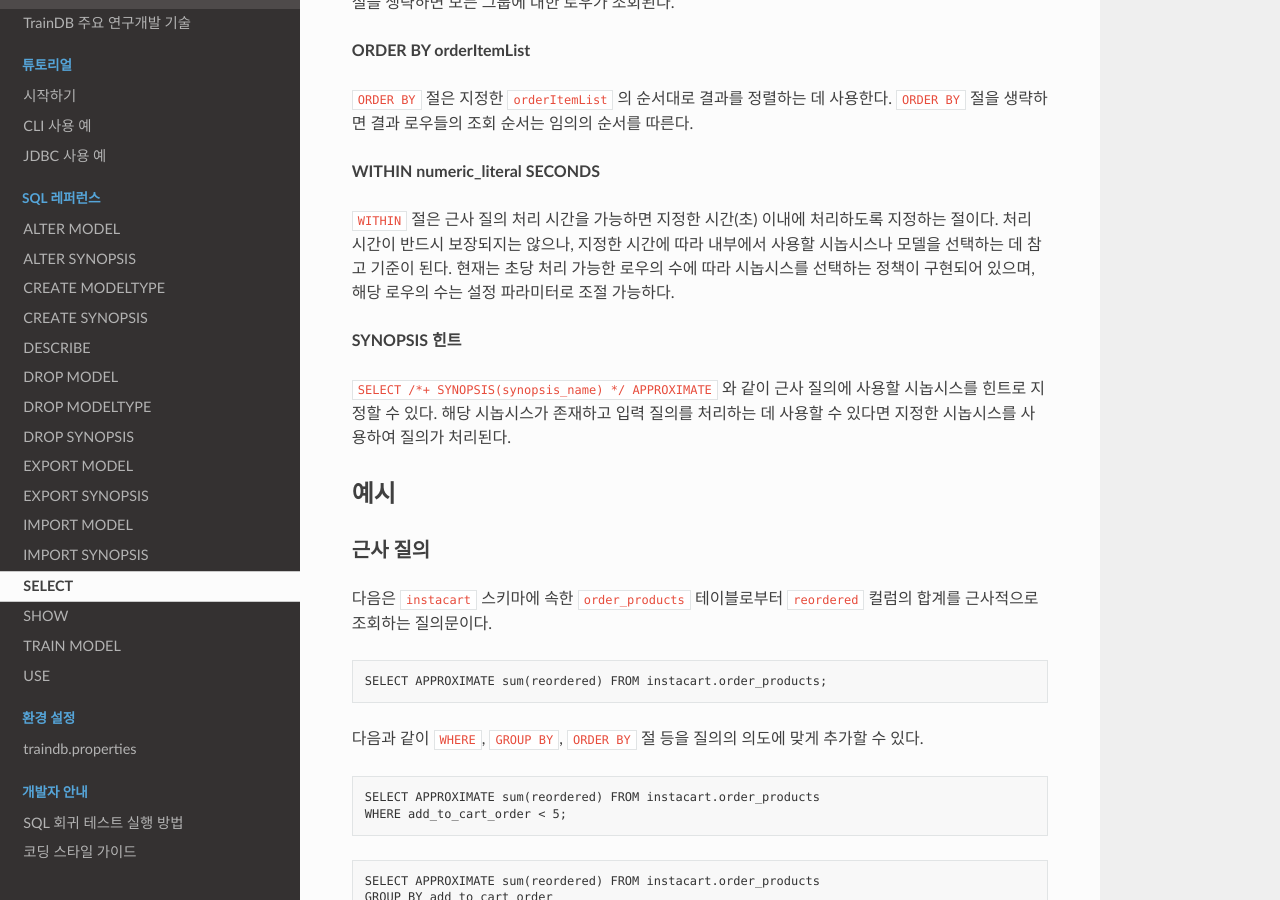
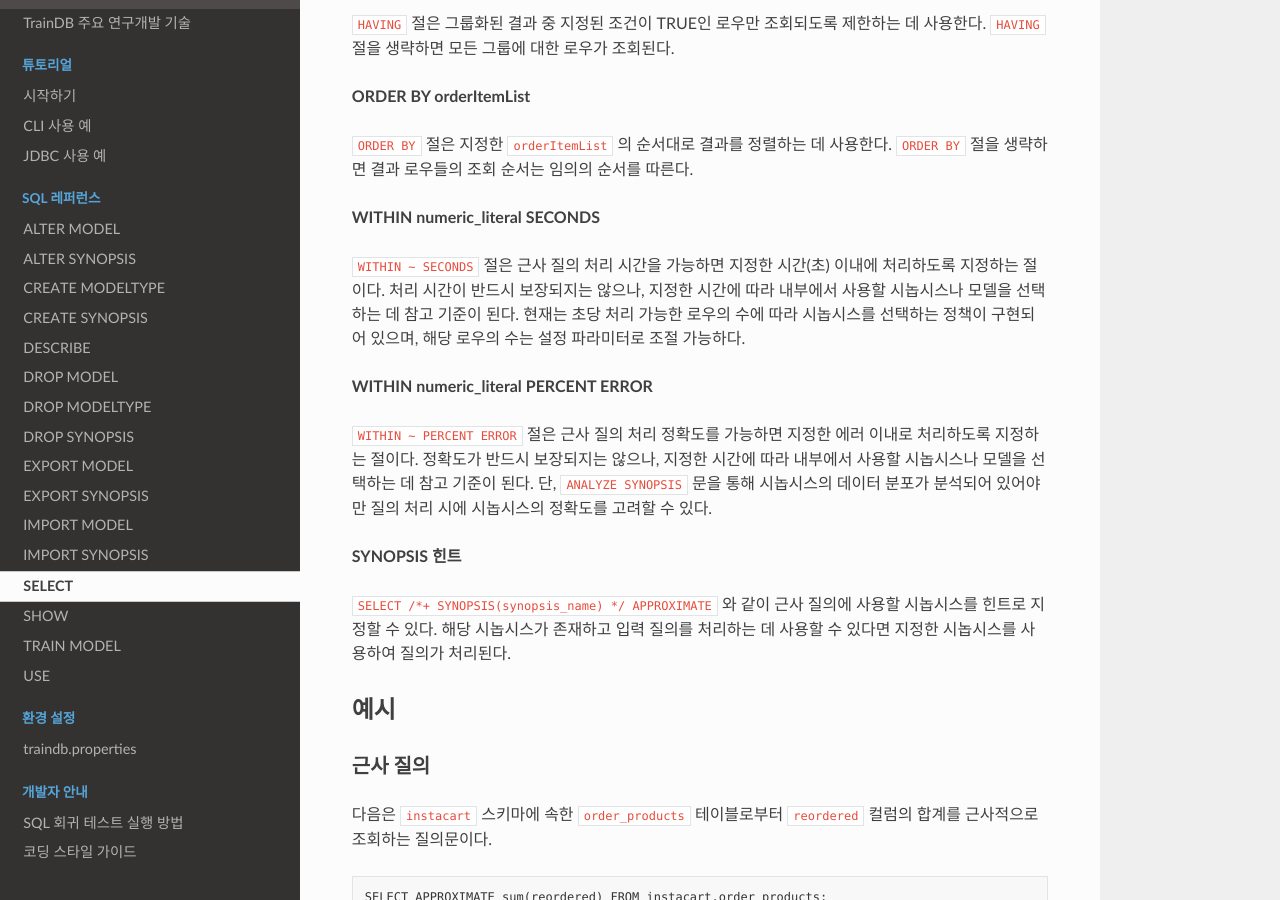
Before and after one commit to traindb-project/traindb-doc-kr, a Sphinx documentation site: the page built from docs/sql/select.rst, in a window 1280 px wide and 900 px high, scrolled down 3433 px. Built offline with Sphinx 7.4.7 and the Read the Docs theme 2.0.0, drawn with Linux system fonts in a browser that asks for light colours.

Commit message:
update v2.0 documentation - analyze synopsis, constrained aqp

```diff
--- a/docs/sql/select.rst
+++ b/docs/sql/select.rst
@@ -188,7 +188,12 @@ TrainDB는 Apache Calcite 기반으로 구현되어 있기 때문에 정확 질
 
 **WITHIN numeric_literal SECONDS**
 
-``WITHIN`` 절은 근사 질의 처리 시간을 가능하면 지정한 시간(초) 이내에 처리하도록 지정하는 절이다. 처리 시간이 반드시 보장되지는 않으나, 지정한 시간에 따라 내부에서 사용할 시놉시스나 모델을 선택하는 데 참고 기준이 된다. 현재는 초당 처리 가능한 로우의 수에 따라 시놉시스를 선택하는 정책이 구현되어 있으며, 해당 로우의 수는 설정 파라미터로 조절 가능하다.
+``WITHIN ~ SECONDS`` 절은 근사 질의 처리 시간을 가능하면 지정한 시간(초) 이내에 처리하도록 지정하는 절이다. 처리 시간이 반드시 보장되지는 않으나, 지정한 시간에 따라 내부에서 사용할 시놉시스나 모델을 선택하는 데 참고 기준이 된다. 현재는 초당 처리 가능한 로우의 수에 따라 시놉시스를 선택하는 정책이 구현되어 있으며, 해당 로우의 수는 설정 파라미터로 조절 가능하다.
+
+**WITHIN numeric_literal PERCENT ERROR**
+
+``WITHIN ~ PERCENT ERROR`` 절은 근사 질의 처리 정확도를 가능하면 지정한 에러 이내로 처리하도록 지정하는 절이다. 정확도가 반드시 보장되지는 않으나, 지정한 시간에 따라 내부에서 사용할 시놉시스나 모델을 선택하는 데 참고 기준이 된다.
+단, ``ANALYZE SYNOPSIS`` 문을 통해 시놉시스의 데이터 분포가 분석되어 있어야만 질의 처리 시에 시놉시스의 정확도를 고려할 수 있다.
 
 **SYNOPSIS 힌트**
 
```
Also changed, not shown: other parts of docs/sql/select.rst (+1 -1 lines), docs/sql/analyze_synopsis.rst (added, +47 -0 lines), docs/_static/rrd/analyzeSynopsis.rrd.svg (added), docs/_static/rrd/select7.rrd.svg.
